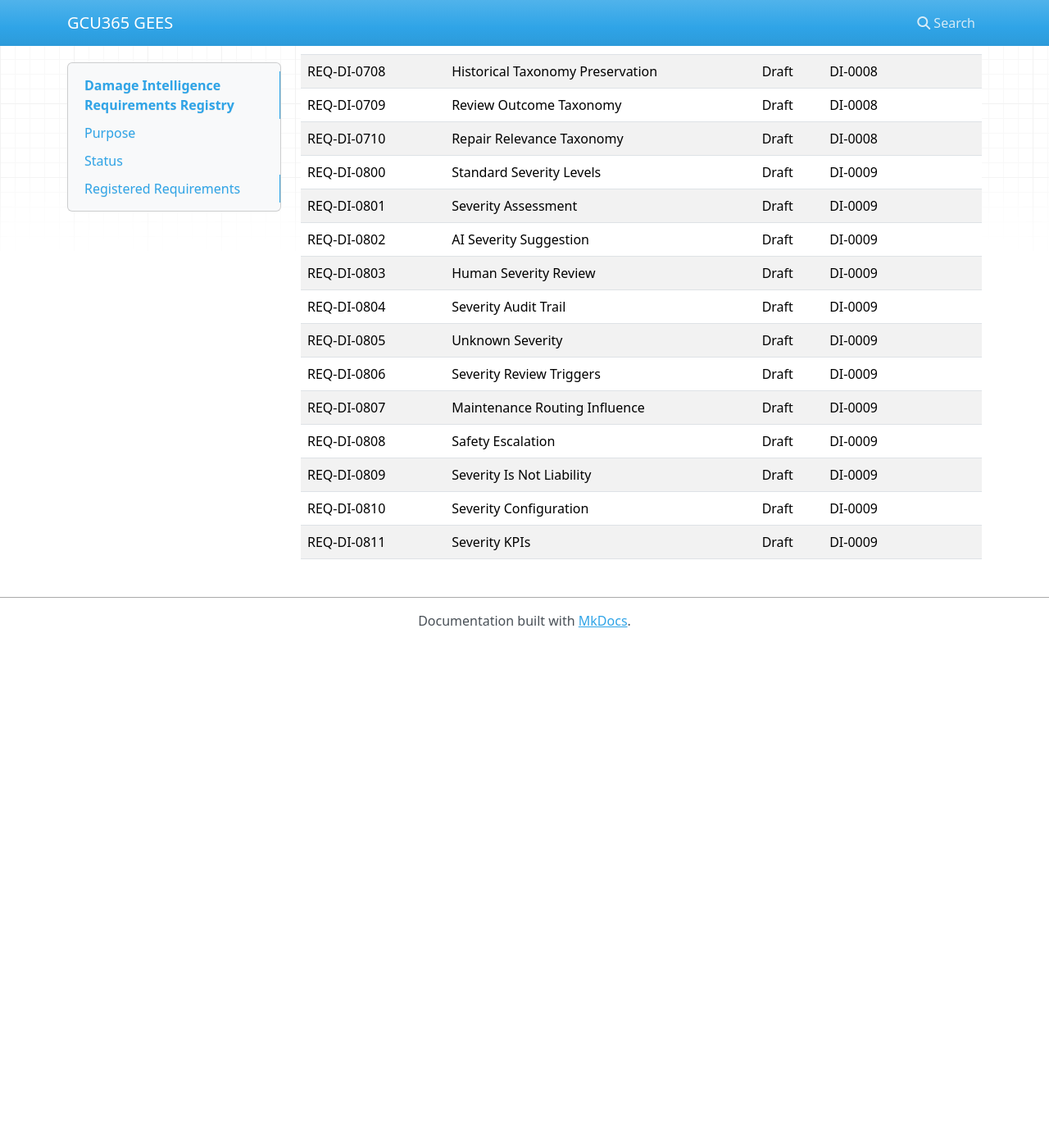
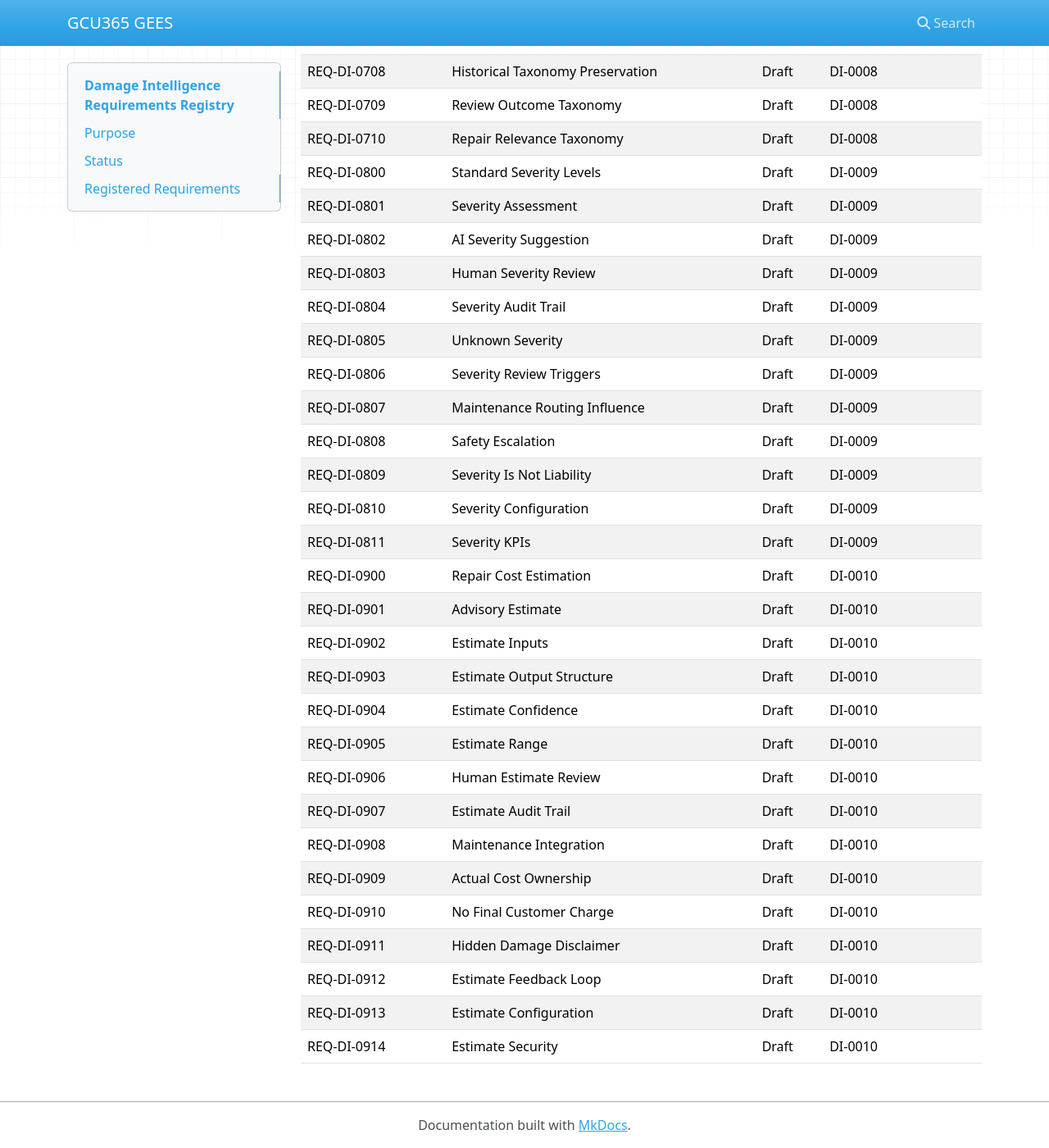
Before and after one commit to My10Sons/GCU365GEES, an MkDocs documentation site: the page built from docs/99-Appendices/Requirement-Registry/DAMAGE.md, in a window 1280 px wide and 1400 px high, scrolled down 5298 px. Shown: the whole window at 82% size. Built offline with MkDocs 1.6.1, drawn with Linux system fonts in a browser that asks for light colours; nearby versions of some CDN libraries; before the commit the page ends 6083 px from its top, so only the background shows below that.

Commit message:
Update Damage Intelligence Requirements Registry

```diff
--- a/docs/99-Appendices/Requirement-Registry/DAMAGE.md
+++ b/docs/99-Appendices/Requirement-Registry/DAMAGE.md
@@ -147,3 +147,18 @@ Requirements have been registered below.
 | REQ-DI-0809 | Severity Is Not Liability | Draft | DI-0009 | Severity does not determine liability or charge |
 | REQ-DI-0810 | Severity Configuration | Draft | DI-0009 | Configurable thresholds and routing rules |
 | REQ-DI-0811 | Severity KPIs | Draft | DI-0009 | Track severity metrics |
+| REQ-DI-0900 | Repair Cost Estimation | Draft | DI-0010 | Advisory repair cost estimation |
+| REQ-DI-0901 | Advisory Estimate | Draft | DI-0010 | Estimates are advisory until reviewed |
+| REQ-DI-0902 | Estimate Inputs | Draft | DI-0010 | Use damage type, area, severity, and evidence |
+| REQ-DI-0903 | Estimate Output Structure | Draft | DI-0010 | Structured estimate outputs |
+| REQ-DI-0904 | Estimate Confidence | Draft | DI-0010 | Include confidence or uncertainty indicators |
+| REQ-DI-0905 | Estimate Range | Draft | DI-0010 | Provide cost ranges where uncertain |
+| REQ-DI-0906 | Human Estimate Review | Draft | DI-0010 | Authorized users can review/edit estimates |
+| REQ-DI-0907 | Estimate Audit Trail | Draft | DI-0010 | Audit estimate lifecycle actions |
+| REQ-DI-0908 | Maintenance Integration | Draft | DI-0010 | Transfer estimate context to Maintenance |
+| REQ-DI-0909 | Actual Cost Ownership | Draft | DI-0010 | Actual cost owned by Maintenance or Finance |
+| REQ-DI-0910 | No Final Customer Charge | Draft | DI-0010 | Estimate does not determine final customer charge |
+| REQ-DI-0911 | Hidden Damage Disclaimer | Draft | DI-0010 | Image-based estimates identify hidden-damage limitation |
+| REQ-DI-0912 | Estimate Feedback Loop | Draft | DI-0010 | Compare estimates to actual repair costs |
+| REQ-DI-0913 | Estimate Configuration | Draft | DI-0010 | Configurable rates/rules/thresholds |
+| REQ-DI-0914 | Estimate Security | Draft | DI-0010 | RBAC and audit for estimate details |
```
